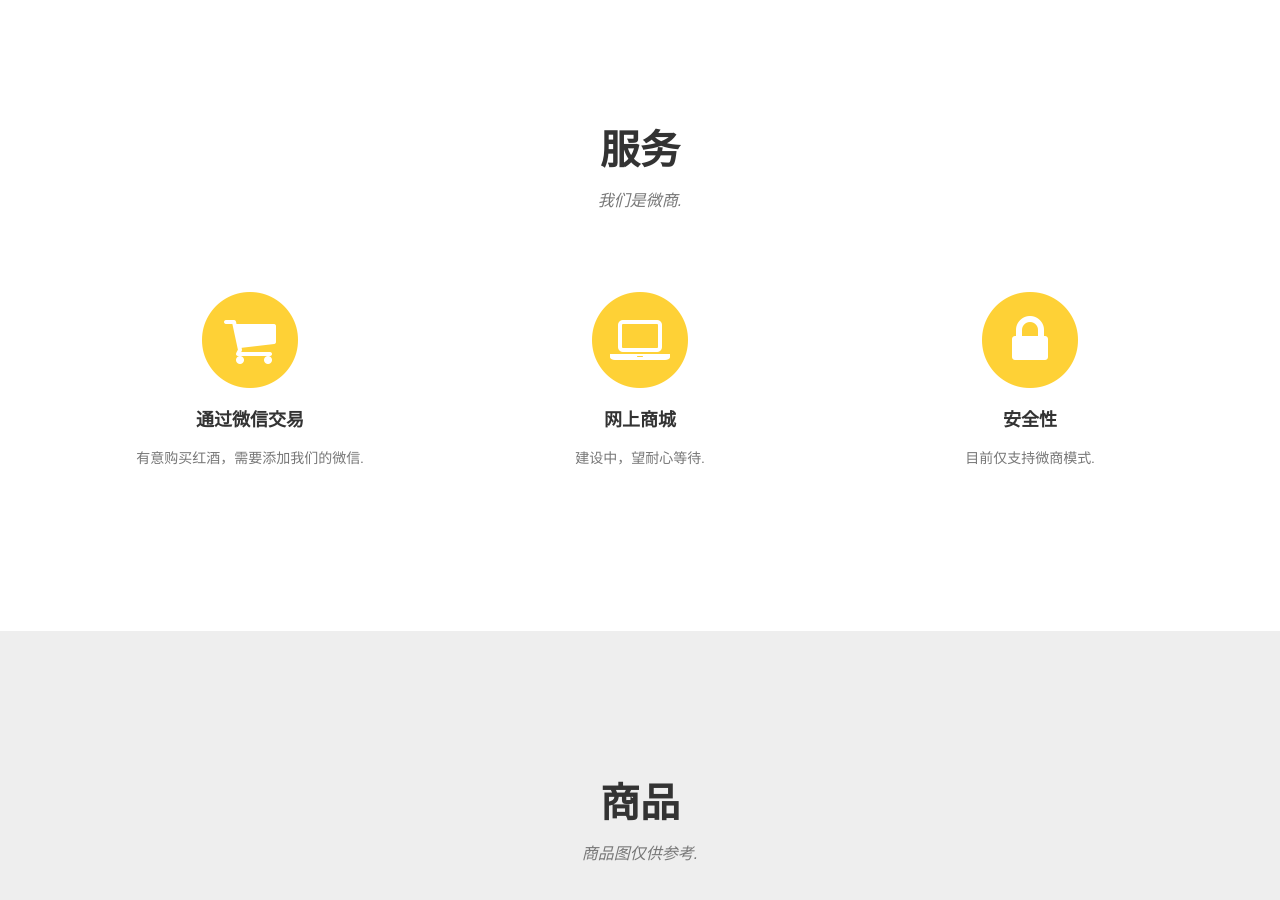
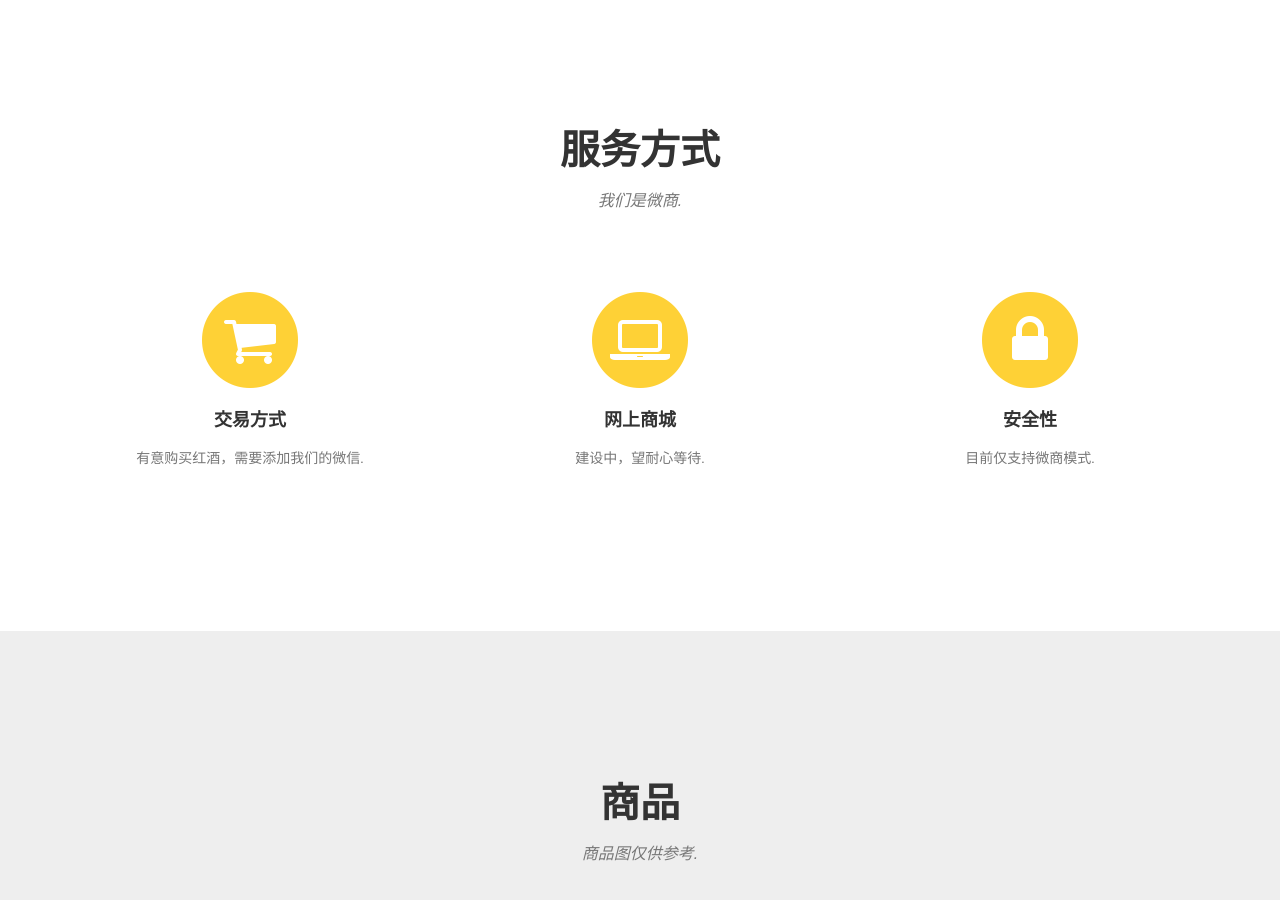
Before and after one commit to wealthdawn/wealthdawn.github.io, a plain HTML site: page index.html in a window 1280 px wide. Shown: the part 780-1680 px from the top of the page. Drawn offline with nearby package versions, Linux system fonts and the light colour scheme; a web font is replaced by a local one.

Commit message:
修改index.html

```diff
--- a/index.html
+++ b/index.html
@@ -93,7 +93,7 @@
         <div class="container">
             <div class="row">
                 <div class="col-lg-12 text-center">
-                    <h2 class="section-heading">服务</h2>
+                    <h2 class="section-heading">服务方式</h2>
                     <h3 class="section-subheading text-muted">我们是微商.</h3>
                 </div>
             </div>
@@ -103,7 +103,7 @@
                         <i class="fa fa-circle fa-stack-2x text-primary"></i>
                         <i class="fa fa-shopping-cart fa-stack-1x fa-inverse"></i>
                     </span>
-                    <h4 class="service-heading">通过微信交易</h4>
+                    <h4 class="service-heading">交易方式</h4>
                     <p class="text-muted">有意购买红酒，需要添加我们的微信.</p>
                 </div>
                 <div class="col-md-4">
```
